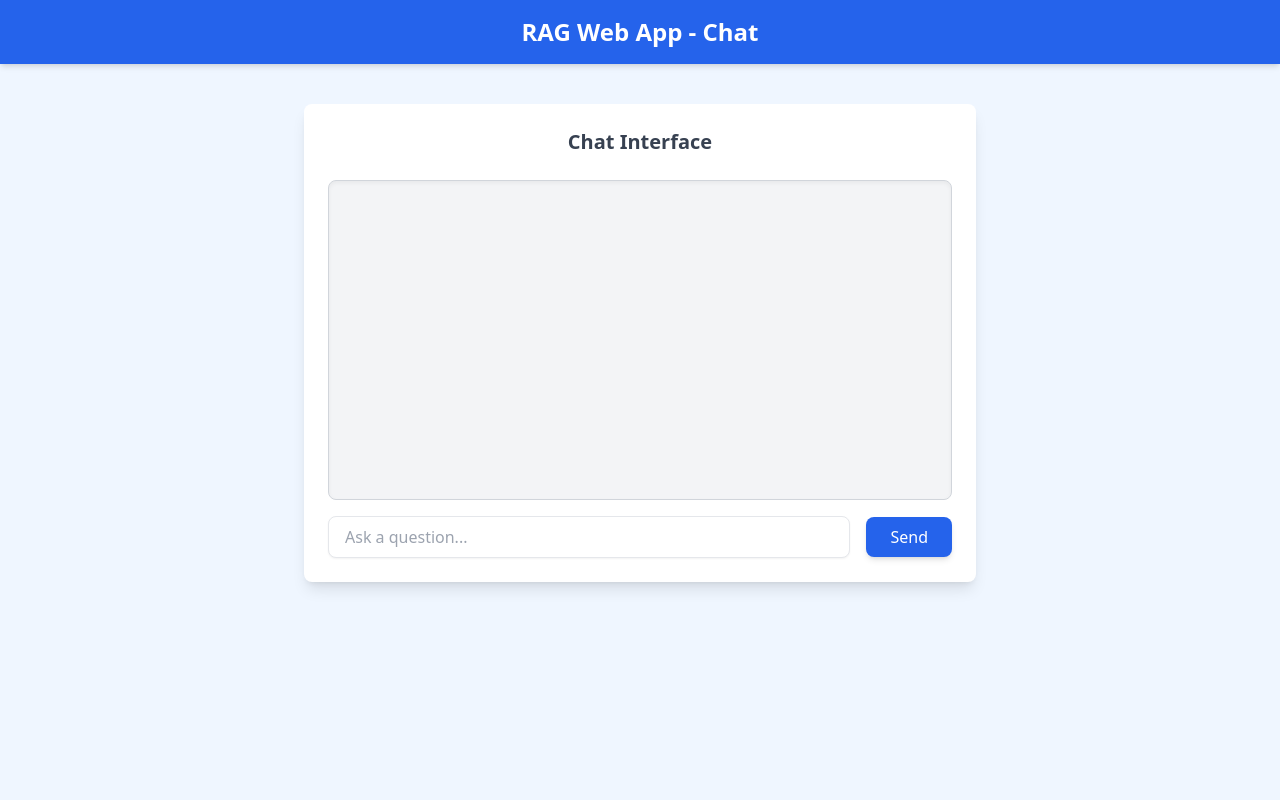
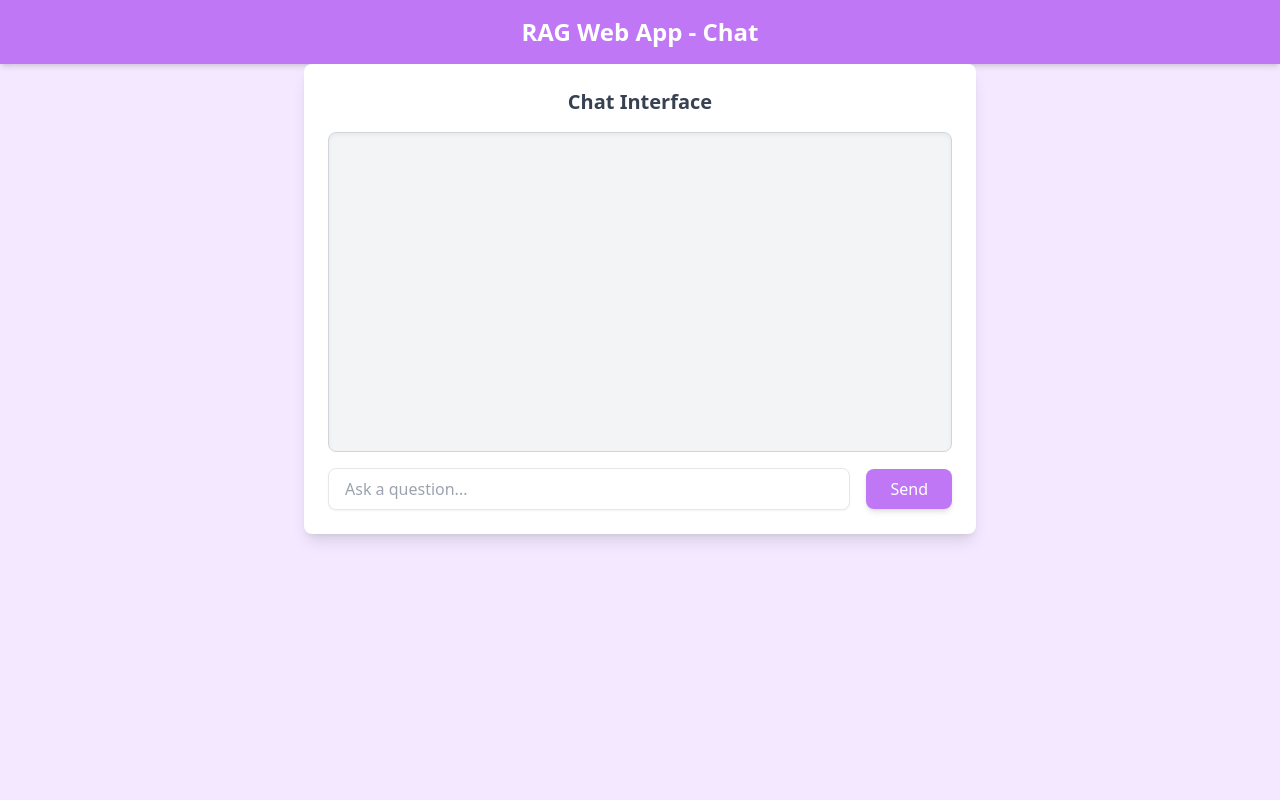
Before and after one commit to fahaddalwai/WhatHealth, a Django app: page /chat/ in a window 1280 px wide. Run offline with Django 5.2, Linux system fonts and the light colour scheme; some libraries are stand-ins or nearby versions.

Commit message:
feat: clean UI theme

```diff
--- a/whathealth/templates/chat.html
+++ b/whathealth/templates/chat.html
@@ -6,23 +6,25 @@
     <title>Chat Page</title>
     <script src="https://cdn.tailwindcss.com"></script>
 </head>
-<body class="bg-blue-50 min-h-screen">
-    <header class="bg-blue-600 text-white py-4 shadow-md">
-        <h1 class="text-2xl font-semibold text-center">RAG Web App - Chat</h1>
+<body class="bg-purple-100 min-h-screen flex flex-col items-center">
+    <header class="bg-[#bf77f6] text-white py-4 w-full shadow-md text-center">
+        <h1 class="text-2xl font-semibold">RAG Web App - Chat</h1>
     </header>
-    <main class="max-w-2xl mx-auto mt-10 bg-white rounded-lg shadow-lg p-6">
-        <h2 class="text-xl font-semibold text-center text-gray-700">Chat Interface</h2>
-        <div id="chat-box" class="mt-6 bg-gray-100 border border-gray-300 rounded-lg h-80 p-4 overflow-y-auto shadow-inner"></div>
+    <main class="w-full max-w-2xl mx-auto bg-white rounded-lg shadow-lg p-6 flex flex-col">
+        <h2 class="text-xl font-semibold text-center text-gray-700 mb-4">Chat Interface</h2>
+        <div id="chat-box" class="flex flex-col space-y-4 bg-gray-100 border border-gray-300 rounded-lg h-80 p-4 overflow-y-auto shadow-inner">
+            <!-- Messages will be added here dynamically -->
+        </div>
         <div class="flex items-center mt-4 gap-4">
             <input
                 type="text"
                 id="user-input"
                 placeholder="Ask a question..."
-                class="flex-grow px-4 py-2 border rounded-lg shadow-sm focus:outline-none focus:ring-2 focus:ring-blue-500"
+                class="flex-grow px-4 py-2 border rounded-lg shadow-sm focus:outline-none focus:ring-2 focus:ring-[#bf77f6]"
             />
             <button
                 id="send-btn"
-                class="bg-blue-600 text-white px-6 py-2 rounded-lg shadow-md hover:bg-blue-700 transition">
+                class="bg-[#bf77f6] text-white px-6 py-2 rounded-lg shadow-md hover:bg-purple-700 transition">
                 Send
             </button>
         </div>
@@ -36,7 +38,13 @@
             const userMessage = userInput.value.trim();
             if (!userMessage) return;
 
-            chatBox.innerHTML += `<div class="text-right"><strong>You:</strong> ${userMessage}</div>`;
+            // User message in speech bubble
+            const userBubble = `<div class="flex justify-end">
+                                    <div class="bg-[#bf77f6] text-white px-4 py-2 rounded-lg shadow-md max-w-xs">
+                                        ${userMessage}
+                                    </div>
+                                </div>`;
+            chatBox.innerHTML += userBubble;
             chatBox.scrollTop = chatBox.scrollHeight;
 
             try {
@@ -47,12 +55,28 @@
                 });
                 const data = await response.json();
                 if (response.ok) {
-                    chatBox.innerHTML += `<div class="text-left"><strong>Bot:</strong> ${data.response}</div>`;
+                    // Bot message in speech bubble
+                    const botBubble = `<div class="flex justify-start">
+                                            <div class="bg-gray-300 text-black px-4 py-2 rounded-lg shadow-md max-w-xs">
+                                                ${data.response}
+                                            </div>
+                                        </div>`;
+                    chatBox.innerHTML += botBubble;
                 } else {
-                    chatBox.innerHTML += `<div class="text-left"><strong>Bot:</strong> Error fetching response</div>`;
+                    const errorBubble = `<div class="flex justify-start">
+                                            <div class="bg-red-400 text-white px-4 py-2 rounded-lg shadow-md max-w-xs">
+                                                Error fetching response
+                                            </div>
+                                        </div>`;
+                    chatBox.innerHTML += errorBubble;
                 }
             } catch (error) {
-                chatBox.innerHTML += `<div class="text-left"><strong>Bot:</strong> Error: ${error.message}</div>`;
+                const errorBubble = `<div class="flex justify-start">
+                                        <div class="bg-red-400 text-white px-4 py-2 rounded-lg shadow-md max-w-xs">
+                                            Error: ${error.message}
+                                        </div>
+                                    </div>`;
+                chatBox.innerHTML += errorBubble;
             }
 
             userInput.value = '';
```
